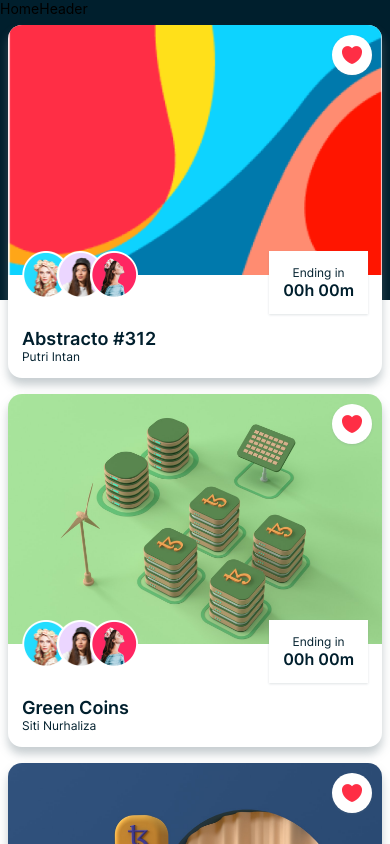
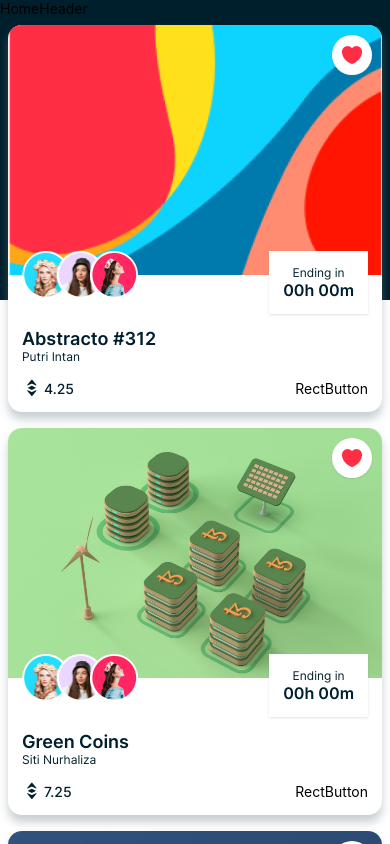
Before and after one commit to shahzaibansari123/Shezi-NFTmarketplace-ReactNativeApplication, a React Native app: screen /Home in a window 390 px wide. Shown: the top 844 px of the page. Built offline with nearby package versions, Linux system fonts and the light colour scheme.

Commit message:
work complete

```diff
--- a/components/NFTCard.js
+++ b/components/NFTCard.js
@@ -37,6 +37,10 @@
           titleSize={SIZES.large}
           subTitleSize={SIZES.small}
         />
+        <View style={{marginTop: SIZES.font, flexDirection: "row", justifyContent: "space-between", alignItems: "center"}}>
+        <EthPrice price={data.price} />
+        <RectButton />
+        </View>
       </View>
     </View>
   );
--- a/components/SubInfo.js
+++ b/components/SubInfo.js
@@ -27,10 +27,21 @@
   );
 };
 
-export const EthPrice = () => {
+export const EthPrice = ({ price }) => {
   return (
-    <View>
-      <Text>EthPrice</Text>
+    <View style={{ flexDirection: "row", alignItems: "center" }}>
+      <Image
+        source={assets.eth}
+        resizeMode="contain"
+        style={{ width: 20, height: 20, marginRight: 2 }}
+      />
+      <Text
+        style={{
+          fontFamily: FONTS.medium,
+          fontSize: SIZES.font,
+          color: COLORS.primary,
+        }}
+      >{price}</Text>
     </View>
   );
 };
```
